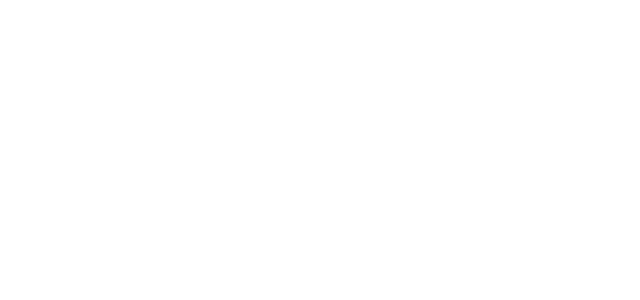
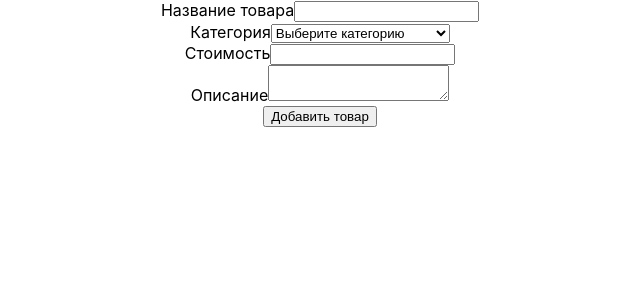
Before and after one commit to Fastovski/Accounting_and_analysis_of_products, a React (Create React App) app: page /banquet/add in a window 1280 px wide. Before the commit this address had no page. Shown: the top 300 px of the page, without its empty margins (320-960 px from the left). Built offline with nearby package versions, Linux system fonts and the light colour scheme.

Commit message:
additemAdd

```diff
--- a/src/Admin/UpdateEmployee.jsx
+++ b/src/Admin/UpdateEmployee.jsx
@@ -49,7 +49,7 @@ export const UpdateEmployee=()=> {
 
     return (
       <div>
-        <Formik initialValues={{ name: '', email: '', password: '' }} validationSchema={validationSchema} onSubmit={onSubmit}>
+        <Formik initialValues={{ name: '', email: ''}} validationSchema={validationSchema} onSubmit={onSubmit}>
             <Form>
                     <div className="form-group">
                       <label htmlFor="name">Имя</label>
--- a/src/App.js
+++ b/src/App.js
@@ -5,8 +5,10 @@ import { Authorization } from './Auth/Authorization';
 import { AddEmployee } from './Admin/AddEmployee';
 import { UpdateEmployee } from './Admin/UpdateEmployee';
 import { AdminMenu } from './Admin/AdminMenu';
+import { EmployeeMenu } from './Manager/EmployeeMenu';
+import { AddItem } from './Manager/AddItem';
+import './App.css';
 
-import './App.css';
 
 function App() {
   return (
@@ -21,6 +23,10 @@ function App() {
           <Route path = '/admin' element = {<AdminMenu/>}/>
           <Route path = '/admin/update/:id' element = {<UpdateEmployee/>}/>
         </Routes>
+        <Routes>
+          <Route path = '/banquet/add' element = {<AddItem/>}/>
+          <Route path = '/employee' element = {<EmployeeMenu/>}/>
+        </Routes>
       </Router>
 
     </div>
--- a/src/Auth/Authorization.jsx
+++ b/src/Auth/Authorization.jsx
@@ -21,9 +21,9 @@ export const Authorization=()=>{
                     localStorage.setItem("id", JSON.stringify(response.data.id));
                     navigate("/user");
                 }
-                if (response.data.role === "Manager"){
+                if (response.data.role === "Employee"){
                     localStorage.setItem("id", JSON.stringify(response.data.id));
-                    navigate("/manager");
+                    navigate("/employee");
                 }
                 if (response.data.role === "Admin"){
                     localStorage.setItem("id", JSON.stringify(response.id));
--- /dev/null
+++ b/src/Manager/AddItem.jsx
@@ -0,0 +1,67 @@
+import React from 'react';
+import { Formik, Field, Form, ErrorMessage } from 'formik';
+import * as Yup from 'yup';
+import {useNavigate } from 'react-router-dom';
+import axios from "axios";
+
+export const AddItem=()=> {
+    let navigate = useNavigate();
+
+    const validationSchema = Yup.object().shape({
+        name: Yup.string().required('Обязательное поле'),
+        cost: Yup.number().required('Обязательное поле'),
+        description: Yup.string().required('Обязательное поле'),
+      });
+
+      // const AddProductForm = () => {
+      //   const initialValues = {
+      //     name: '',
+      //     category: '',
+      //     cost: 0,
+      //     description: '',
+      //   };
+
+    const onSubmit = async (values, { setSubmitting }) => {
+        await axios.post("http://localhost:8081/banquet/add", values);
+        navigate("/employee");
+        setSubmitting(false);
+    }
+
+    return (
+        <div>
+        <Formik initialValues={{name: '', category: '', cost: '', description:''}} validationSchema={validationSchema} onSubmit={onSubmit}>
+      <Form>
+        <div>
+          <label htmlFor="name">Название товара</label>
+          <Field name="name" type="text" />
+          <ErrorMessage name="name" component="div" />
+        </div>
+        <div>
+          <label htmlFor="category">Категория</label>
+          <Field name="category" as="select">
+            <option value="">Выберите категорию</option>
+            <option value="Подшипник">Подшипник</option>
+            <option value="Двигатель">Двигатель</option>
+            <option value="Редукторы">Редукторы</option>
+            <option value="Аккумуляторные батареи">Аккумуляторные батареи</option>
+          </Field>
+          <ErrorMessage name="category" component="div" />
+        </div>
+        <div>
+          <label htmlFor="cost">Стоимость</label>
+          <Field name="cost" type="number" />
+          <ErrorMessage name="cost" component="div" />
+        </div>
+        <div>
+          <label htmlFor="description">Описание</label>
+          <Field name="description" as="textarea" />
+          <ErrorMessage name="description" component="div" />
+        </div>
+        <button type="submit">Добавить товар</button>
+      </Form>
+    </Formik>
+    </div>
+
+    )
+}
+// }
--- a/src/Manager/EmployeeMenu.jsx
+++ b/src/Manager/EmployeeMenu.jsx
@@ -0,0 +1,55 @@
+import React, { useEffect, useState } from 'react';
+import axios from "axios";
+import { Link } from 'react-router-dom';
+import MUIDataTable from "mui-datatables";
+
+export const EmployeeMenu=()=> {
+
+    const [product, setProduct] = useState([]);
+
+    useEffect(() => {
+      loadProduct();
+    }, []);
+
+
+    const loadProduct = async () => {
+      const result = await axios.get("http://localhost:8081/banquet/get");
+      setProduct(result.data);
+    }
+
+    const deleteProduct = async (id) => {
+      await axios.delete(`http://localhost:8081/banquet/delete/${id}`);
+      loadProduct();
+    }
+
+    const columns = ["Name","Category", "Cost","Action"];
+
+    const data = product.map((product, index) => [product.name, product.category, product.cost, <Link key={index} className='btn btn-outline-primary mx-2' to={`/banquet/update/${product.id}`}>Изменить</Link>]);
+
+    const options = {
+      onRowsDelete: (data) => {deleteProduct(product[data.data[0].dataIndex].id)},
+      selectableRows:'multiply'
+    };
+    return (
+        <div>
+            <nav className="navbar navbar-expand-lg navbar-light bg-light ">
+                <div className="container-fluid">
+                    <a className="navbar-brand" href="/">Home</a>
+                    <button className="navbar-toggler" type="button" data-bs-toggle="collapse" data-bs-target="#navbarNav" aria-controls="navbarNav" aria-expanded="false" aria-label="Toggle navigation">
+                        <span className="navbar-toggler-icon"></span>
+                    </button>
+                    <div className="collapse navbar-collapse" id="navbarNav" >
+
+                    </div>
+                    <Link className="btn btn-danger w-50 my-2" to={"/banquet/add"}>Добавить продукт</Link>
+                </div>
+            </nav>
+            <MUIDataTable
+        data={data}
+        columns={columns}
+        options={options}
+      />
+
+        </div>
+    )
+}
```
